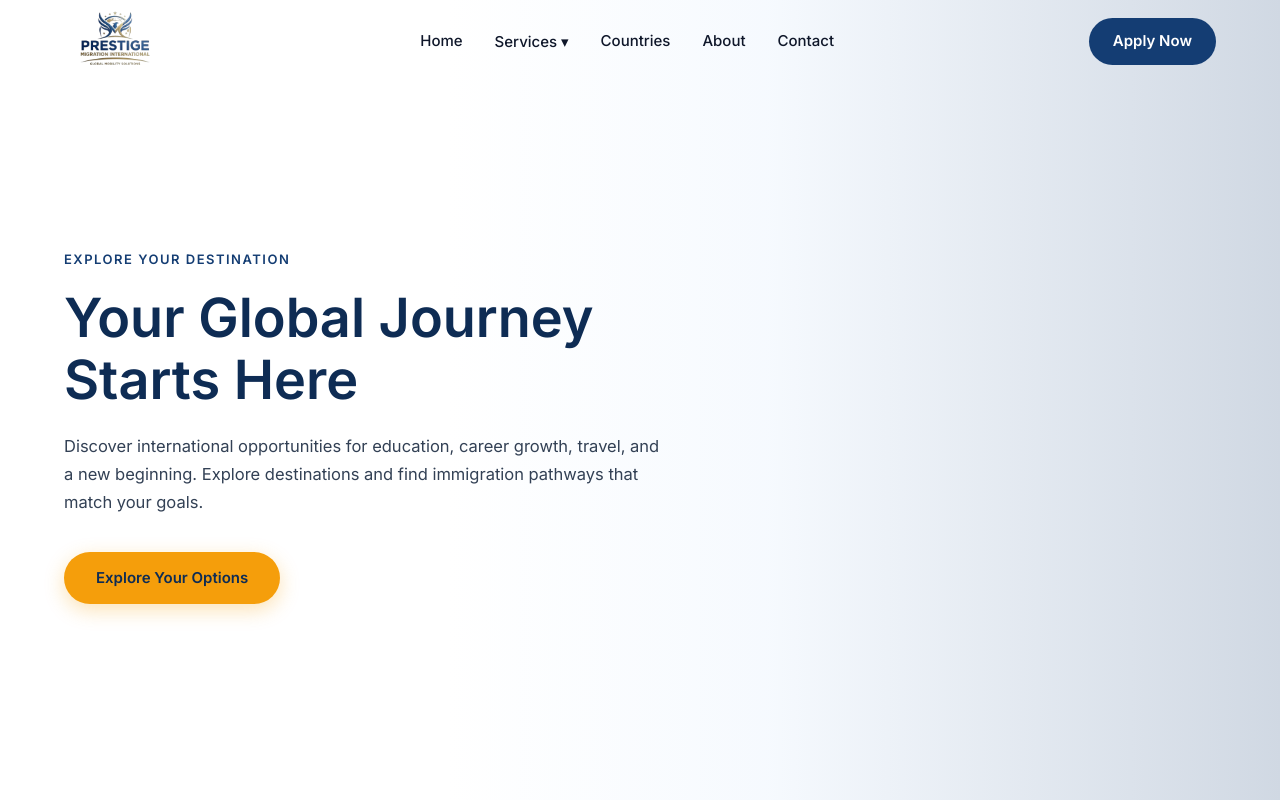
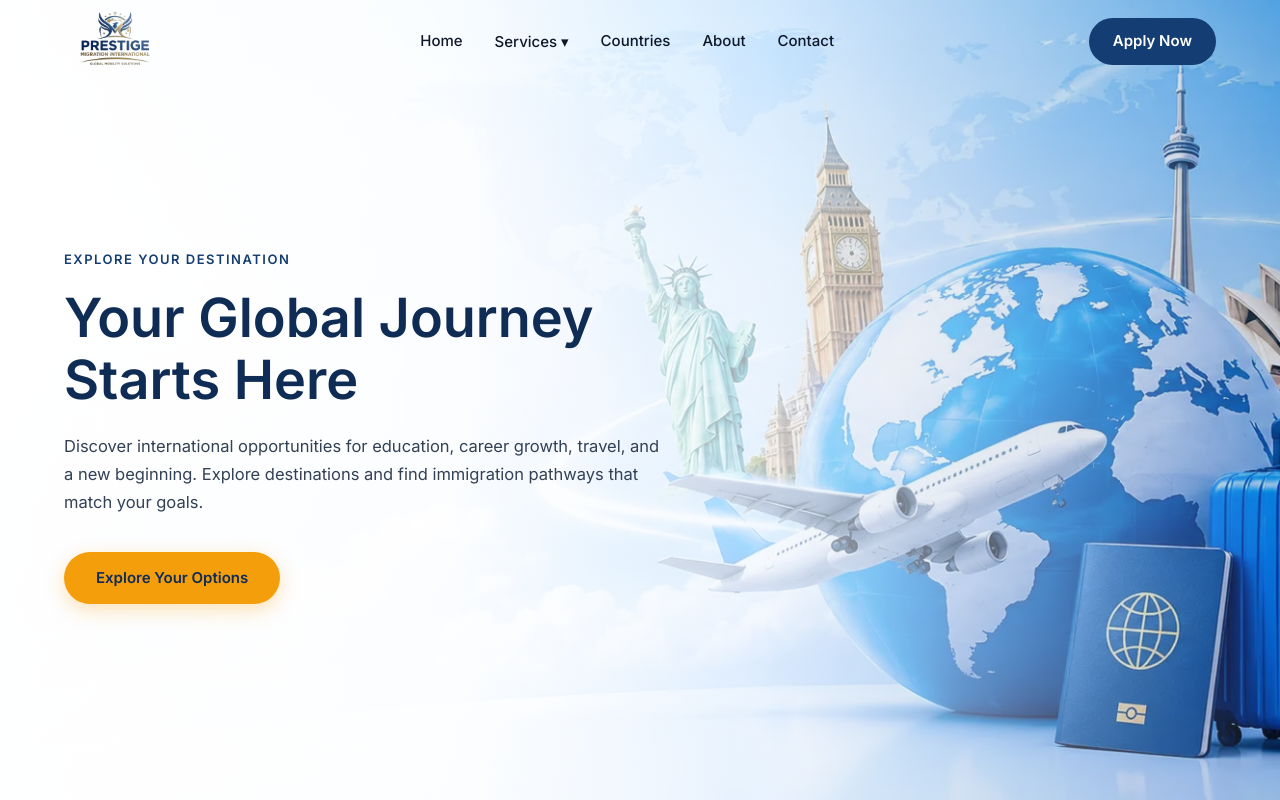
Before and after one commit to Rishipal843/prestige-immigration-international, a plain HTML site: page countries.html in a window 1280 px wide. Shown: the top 800 px of the page. Drawn offline with Linux system fonts and the light colour scheme.

Commit message:
countries hero image

```diff
--- a/css/countries.css
+++ b/css/countries.css
@@ -7,7 +7,7 @@
   display: flex;
   align-items: center;
   padding: 140px 0 90px;
-  background-image: url('../assets/imaegs/countries.png');
+  background-image: url('../assets/images/countries_hero.webp');
   background-size: cover;
   background-position: center;
   background-repeat: no-repeat;
```
